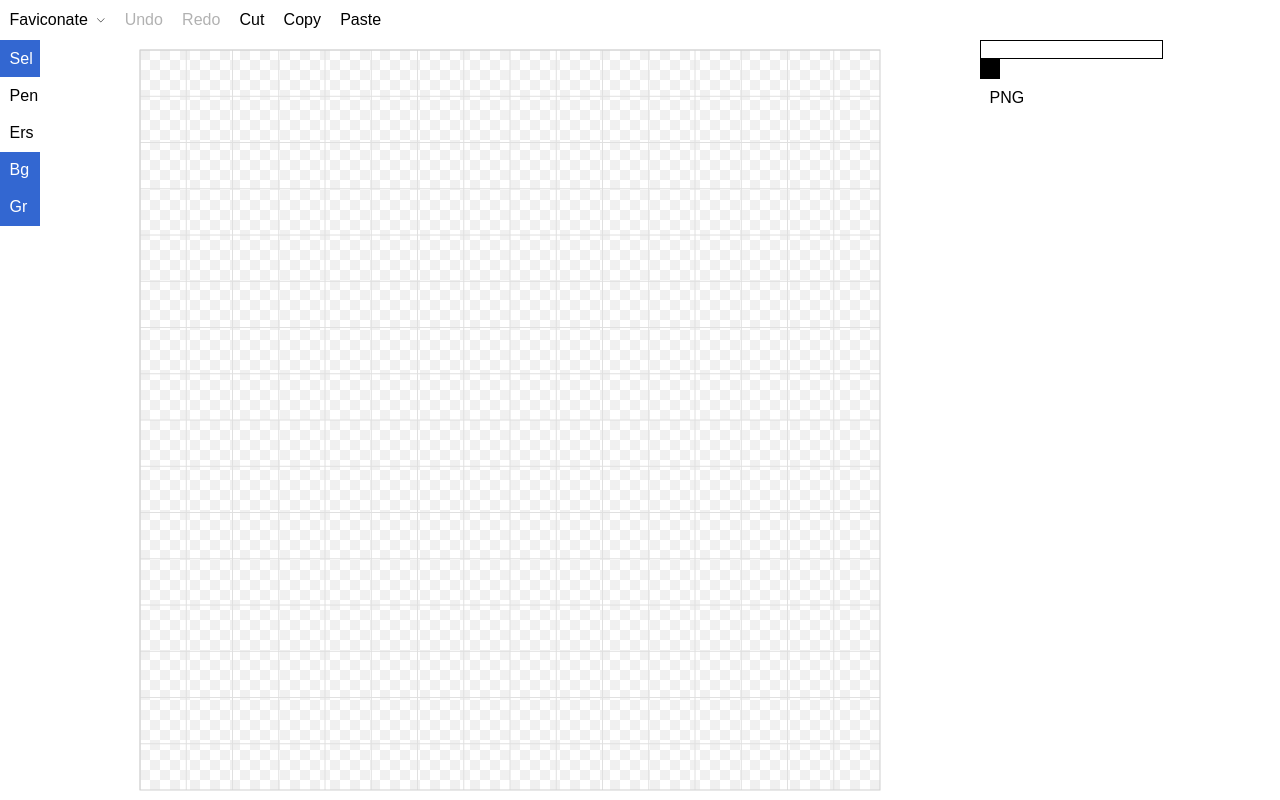
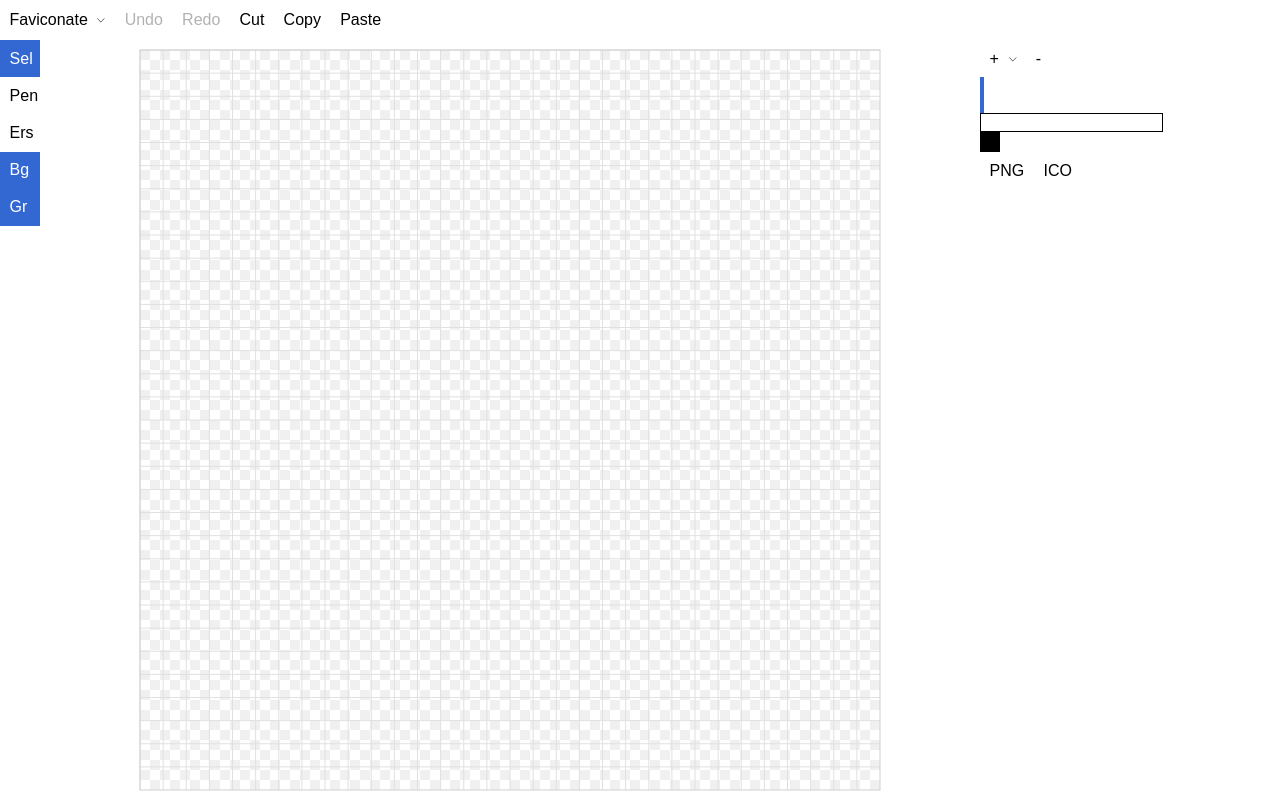
Before and after one commit to menendezpoo/faviconate, a React (Create React App) app: page / in a window 1280 px wide. Built offline with nearby package versions, Linux system fonts and the light colour scheme; the HTML template or start-up script is replaced by a standard one.

Commit message:
Add support for multiple icons on editor/state

```diff
--- a/src/components/App.tsx
+++ b/src/components/App.tsx
@@ -10,11 +10,13 @@ import {PencilTool} from "../model/tools/PencilTool";
 import {Color} from "../hui/helpers/Color";
 import {ColorPicker} from "../hui/items/ColorPicker";
 import {PreviewPanel} from "./PreviewPanel";
-import {IconEditorTool} from "../model/IconEditor";
+import {IconDocument, IconEditorTool} from "../model/IconEditor";
 import {SelectionTool} from "../model/tools/SelectionTool";
 import {IconService} from "../model/IconService";
-import {makeSz} from "../hui/helpers/Rectangle";
 import {MenuItem} from "../hui/items/MenuItem";
+import {makeSz, Size} from "../hui/helpers/Rectangle";
+
+const DEFAULT_ICON = makeSz(32, 32);
 
 function changeFavicon(src: string) {
     const link = document.createElement('link'),
@@ -32,8 +34,10 @@ export interface AppProps{}
 
 export interface AppState{
     controller: IconCanvasController;
+    controllers: IconCanvasController[];
+    previews: string[];
     selectedTool: IconEditorTool | null;
-    previewCanvas: HTMLCanvasElement | null;
+    currentIcon: number;
     undos: number;
     redos: number;
     showBackground: boolean;
@@ -45,20 +49,101 @@ export class App extends React.Component<AppProps, AppState>{
     constructor(props: AppProps) {
         super(props);
 
-        const controller = new IconCanvasController();
+        this.state = this.newDocumentState(DEFAULT_ICON);
+
+        const icon = this.state.controller.editor.document.icon;
+
+        IconService.asBlobUrl(icon).then(data => this.setState({previews: [data]}));
+
+    }
+
+    private newDocumentState(size: Size): AppState{
+        const icon = IconService.newIcon(size.width, size.height);
+        const controller = this.createController({icon});
         const selectedTool = new SelectionTool(controller);
 
-        this.state = {
+        return {
             controller,
-            previewCanvas: null,
             selectedTool,
+            controllers: [controller],
+            currentIcon: 0,
+            previews: [],
             undos: 0,
             redos: 0,
             showBackground: true,
             showGrid: true,
         }
+    }
 
-        this.usePen();
+    private newDocument(size: number){
+
+        const icon = IconService.newIcon(size, size)
+        const doc = {icon};
+        const controller = this.createController(doc);
+
+        this.setState({
+            controller,
+            controllers: [controller],
+            previews: [],
+            selectedTool: new SelectionTool(controller)
+        });
+    }
+
+    private async newIconEntry(size: number){
+
+        const blob = await IconService.asBlobWithMime(this.state.controller.editor.document.icon );
+        const icon = await IconService.fromFile(blob, makeSz(size, size), true);
+        const doc = {icon};
+        const controller = this.createController(doc);
+        const selectedTool = new SelectionTool(controller);
+        const controllers = [...this.state.controllers, controller];
+        const currentIcon = controllers.length - 1;
+
+        (selectedTool as SelectionTool).selectAll();
+
+        IconService.asBlobUrl(icon).then(data => {
+
+            const previews = [...this.state.previews, data];
+            this.setState({
+                controller,
+                controllers,
+                selectedTool,
+                currentIcon,
+                previews
+            });
+        })
+    }
+
+    private removeIconEntry(){
+
+        let current = this.state.currentIcon;
+        let controllers = this.state.controllers.filter((item, i) => i !== current);
+        let previews = this.state.previews.filter((item, i) => i !== current);
+        let controller: IconCanvasController;
+        let currentIcon = 0;
+
+        if (controllers.length == 0){
+            controller =this.createController({icon: IconService.newIcon(DEFAULT_ICON.width, DEFAULT_ICON.height)});
+            controllers = [controller];
+            const selectedTool = new SelectionTool(controller)
+
+            IconService.asBlobUrl(controller.editor.document.icon)
+                .then(data => {
+                    this.setState({
+                        controllers, controller, currentIcon, selectedTool, previews: [data]
+                    })
+                });
+
+        }else{
+
+            controller = controllers[currentIcon];
+
+            this.setState({
+                controllers, controller, currentIcon, previews, selectedTool: controller.tool
+            });
+        }
+
+
     }
 
     private appDragOver(e: React.DragEvent<HTMLDivElement>){
@@ -74,7 +159,6 @@ export class App extends React.Component<AppProps, AppState>{
                 const file = item.getAsFile();
 
                 if (file){
-                    console.log(`${file.name} -> ${file.size}`);
                     this.importFile(file);
                 }else{
                     console.log(`Can't get as file`)
@@ -168,13 +252,30 @@ export class App extends React.Component<AppProps, AppState>{
         }
     }
 
-    private newDocument(size: number){
+    private createController(doc: IconDocument): IconCanvasController{
 
-        const icon = IconService.newIcon(size, size)
-        const doc = {icon};
         const controller = new IconCanvasController(doc);
 
-        this.setState({controller, previewCanvas: controller.editor.getImageCanvas()});
+        controller.editor.documentSubmitted = () => {
+
+            const previews = [...this.state.previews];
+            const icon = this.state.controller.editor.document.icon;
+
+            IconService.asBlobUrl(icon).then(data => {
+                previews[this.state.currentIcon] = data;
+                this.setState({previews});
+            });
+        };
+
+        return controller;
+    }
+
+    private goToIcon(currentIcon: number){
+
+        const controller = this.state.controllers[currentIcon];
+        const selectedTool = controller.tool;
+
+        this.setState({controller, currentIcon, selectedTool});
     }
 
     private download(format: DownloadFormat){
@@ -233,6 +334,13 @@ export class App extends React.Component<AppProps, AppState>{
                 this.cut();
                 e.preventDefault();
 
+            }else if(e.key === 'a' && ctrlMeta){
+                if (!(this.state.selectedTool instanceof SelectionTool)){
+                    this.useSelection();
+                }
+                setTimeout(() => (this.state.selectedTool as SelectionTool).selectAll());
+                e.preventDefault();
+
             }
 
         });
@@ -286,17 +394,30 @@ export class App extends React.Component<AppProps, AppState>{
         </>;
 
         const sideBar = <>
-            <PreviewPanel canvas={this.state.previewCanvas}/>
+            <Button text={`+`} onClick={() => this.newIconEntry(16)}>
+                <MenuItem text={`16 x 16`} onActivate={() => this.newIconEntry(16)}/>
+                <MenuItem text={`32 x 32`} onActivate={() => this.newIconEntry(32)}/>
+                <MenuItem text={`64 x 64`} onActivate={() => this.newIconEntry(64)}/>
+                <MenuItem text={`128 x 128`} onActivate={() => this.newIconEntry(128)}/>
+                <MenuItem text={`256 x 256`} onActivate={() => this.newIconEntry(256)}/>
+            </Button>
+            <Button text={`-`} disabled={this.state.controllers.length === 0} onClick={() => this.removeIconEntry()}/>
+            <div>
+                {this.state.previews.map((item, index) => (
+                    <PreviewPanel
+                        key={item}
+                        data={item}
+                        selected={index === this.state.currentIcon}
+                        onActivate={() => this.goToIcon(index)}/>
+                ))}
+            </div>
             <ColorPicker colorPicked={color => this.colorPick(color) } />
             <Button text={`PNG`} onClick={() => this.download('png')}/>
+            <Button text={`ICO`} onClick={() => this.download('ico')}/>
         </>;
 
-        this.state.controller.editor.documentSubmitted = () => {
-            this.setState({previewCanvas: this.state.controller.editor.getImageCanvas()});
-        };
-
-        if (this.state.previewCanvas){
-            changeFavicon(this.state.previewCanvas.toDataURL());
+        if (this.state.previews[this.state.currentIcon]){
+            changeFavicon(this.state.previews[this.state.currentIcon]);
         }
 
         controller.tool = this.state.selectedTool;
--- a/src/components/PreviewPanel.scss
+++ b/src/components/PreviewPanel.scss
@@ -1,5 +1,9 @@
 .preview-panel{
 
+  border-left: 4px solid transparent;
 
+  &.selected{
+    border-left-color: Highlight;
+  }
 
 }
--- a/src/components/PreviewPanel.tsx
+++ b/src/components/PreviewPanel.tsx
@@ -1,27 +1,31 @@
 import * as React from "react";
 import {RefObject} from "react";
+import {Callable} from "../hui/helpers/hui";
 
 export interface PreviewPanelProps{
-    canvas: HTMLCanvasElement | null;
+    data: string;
+    onActivate?: Callable;
+    selected?: boolean;
 }
 
 export class PreviewPanel extends React.Component<PreviewPanelProps>{
 
     ref: RefObject<HTMLDivElement> = React.createRef();
 
-    private updateCanvas(){
-        if (this.ref.current && this.props.canvas){
-            this.ref.current.innerHTML = '';
-            this.ref.current.appendChild(this.props.canvas);
+    private onActivate(){
+        if (this.props.onActivate){
+            this.props.onActivate();
         }
     }
 
     render() {
 
-        this.updateCanvas();
-
         return (
-            <div ref={this.ref} className={`preview-panel`}>
+            <div
+                ref={this.ref}
+                onClick={() => this.onActivate()}
+                className={`preview-panel ${this.props.selected ? 'selected' : ''}`}>
+                <img src={this.props.data} alt=""/>
             </div>
         );
     }
--- a/src/index.scss
+++ b/src/index.scss
@@ -1,3 +1,4 @@
 
 @import "components/CanvasView";
+@import "components/PreviewPanel";
 @import "components/App";
--- /dev/null
+++ b/src/model/BlobComposer.ts
@@ -0,0 +1,40 @@
+export class BlobComposer{
+
+    private data: Uint8ClampedArray = new Uint8ClampedArray(0);
+
+    getBlob(): Blob{
+        return new Blob([this.data.buffer]);
+    }
+
+    async writeBlob(blob: Blob){
+        this.writeBuffer(await blob.arrayBuffer());
+    }
+
+    writeBuffer(buff: ArrayBuffer){
+        this.writeUint8Clamped(new Uint8ClampedArray(buff));
+    }
+
+    writeUint8Clamped(arr: Uint8ClampedArray){
+        const data = new Uint8ClampedArray(this.data.length + arr.length);
+        data.set(this.data, 0);
+        data.set(arr, this.data.length);
+        this.data = data;
+    }
+
+    writeInt32LE(n: number){
+        this.writeUint8Clamped(new Uint8ClampedArray([
+            (n & 0xff),
+            (n & 0xff00) >>> 8,
+            (n & 0xff0000) >>> 16,
+            (n & 0xff000000) >>> 24,
+        ]));
+    }
+
+    writeInt16LE(n: number){
+        this.writeUint8Clamped(new Uint8ClampedArray([
+            (n & 0xff),
+            (n & 0xff00) >>> 8,
+        ]));
+    }
+
+}
--- a/src/model/IconEditor.ts
+++ b/src/model/IconEditor.ts
@@ -36,21 +36,4 @@ export class IconEditor extends Editor<IconDocument>{
         return newDocument;
     }
 
-    getImageCanvas(): HTMLCanvasElement{
-
-        const canvas: HTMLCanvasElement = document.createElement('canvas');
-        const icon = this.document.icon;
-        canvas.width = this.document.icon.width;
-        canvas.height = this.document.icon.height;
-
-        const ctx = canvas.getContext('2d');
-
-        if (ctx){
-            ctx.putImageData(new ImageData(icon.data, icon.width, icon.height), 0, 0);
-        }
-
-        return canvas;
-
-    }
-
 }
--- a/src/model/IconService.ts
+++ b/src/model/IconService.ts
@@ -3,6 +3,11 @@ import {makePt, makeSz, Point, Rectangle, scaleToContain, Size} from "../hui/hel
 import {Color} from "../hui/helpers/Color";
 import {InvalidRegionError, MemoryError} from "./errors";
 import {ImageService} from "./ImageService";
+import {BlobComposer} from "./BlobComposer";
+
+export interface IconDirectory{
+    icons: Icon[];
+}
 
 export class IconService{
 
@@ -28,7 +33,7 @@ export class IconService{
 
     }
 
-    static asBlobWithMime(icon: Icon, mime: string): Promise<Blob>{
+    static asBlobWithMime(icon: Icon, mime: string = 'image/png'): Promise<Blob>{
         return new Promise<Blob>((resolve, reject) => {
 
             const canvas = this.asCanvas(icon);
@@ -42,6 +47,43 @@ export class IconService{
             }, mime);
 
         });
+    }
+
+    static async asBlobUrl(icon: Icon, mime: string = 'image/png'): Promise<string>{
+        const blob = await this.asBlobWithMime(icon, mime);
+        return URL.createObjectURL(blob);
+    }
+
+    static async asIcoBlob(icon: Icon): Promise<Blob>{
+
+        const composer = new BlobComposer();
+        const pngBlob = await this.asBlobWithMime(icon, 'image/png');
+
+
+        // ICONDIR structure
+        composer.writeUint8Clamped(new Uint8ClampedArray([
+            0, 0, // 2B	Reserved. Must always be 0.
+            1, 0, // 2B Specifies image type: 1 for icon (.ICO) image, 2 for cursor (.CUR) image. Other values are invalid.
+            1, 0, // 2b Specifies number of images in the file.
+        ]));
+
+        // ICONDIRENTRY
+        composer.writeUint8Clamped(new Uint8ClampedArray([
+            icon.width === 256 ? 0 : icon.width,    // 1B Specifies image width in pixels. Can be any number between 0 and 255. Value 0 means image width is 256 pixels.
+            icon.height === 256 ? 0 : icon.height,  // 1B Specifies image height in pixels. Can be any number between 0 and 255. Value 0 means image height is 256 pixels.
+            0,                                      // 1B Specifies number of colors in the color palette. Should be 0 if the image does not use a color palette.
+            0,                                      // 1B Reserved. Should be 0
+            1, 0,                                   // 2B Specifies color planes. Should be 0 or 1
+            8, 0,                                   // 2B Specifies bits per pixel
+        ]));
+
+        composer.writeInt32LE(pngBlob.size);
+        composer.writeInt32LE(22);
+
+        await composer.writeBlob(pngBlob);
+
+        return composer.getBlob();
+
     }
 
     static asImageData(icon: Icon): ImageData{
@@ -97,7 +139,7 @@ export class IconService{
 
     }
 
-    static async fromFile(file: Blob, contain?: Size): Promise<Icon>{
+    static async fromFile(file: Blob, contain?: Size, allowScaleUp = false): Promise<Icon>{
 
         const image = await ImageService.fromFile(file);
         let width = image.width;
@@ -105,7 +147,7 @@ export class IconService{
 
         if (contain){
             const actual = makeSz(width, height);
-            const contained = actual.width > contain.width && actual.height > contain.height ?  scaleToContain(contain, actual) : actual;
+            const contained = (actual.width > contain.width && actual.height > contain.height) || allowScaleUp ?  scaleToContain(contain, actual) : actual;
             width = Math.round(contained.width);
             height = Math.round(contained.height);
         }
--- a/src/model/ImageService.ts
+++ b/src/model/ImageService.ts
@@ -1,6 +1,5 @@
 import {FileError, InvalidImageError, MemoryError} from "./errors";
 import {makeSz, scaleToContain, Size} from "../hui/helpers/Rectangle";
-import {Icon} from "./Icon";
 
 const REDUCE_MARGIN = 256;
 
@@ -51,7 +50,7 @@ export class ImageService{
 
         const imageData = cx.getImageData(0,0, reducedSize.width, reducedSize.height);
 
-        if (size.width < REDUCE_MARGIN || size.height < REDUCE_MARGIN){
+        if (size.width <= REDUCE_MARGIN || size.height <= REDUCE_MARGIN){
             return this.resample(imageData, size);
         }else{
             return imageData.data;
--- a/src/model/tools/SelectionTool.ts
+++ b/src/model/tools/SelectionTool.ts
@@ -1,13 +1,12 @@
 import {IconDocument, IconEditor, IconEditorTool} from "../IconEditor";
 import {KeyEvent, KeyEventResult, PointingEvent, PointingEventResult} from "../../components/CanvasView";
-import {makePt, Point, Rectangle} from "../../hui/helpers/Rectangle";
+import {makePt, makeSz, Point, Rectangle} from "../../hui/helpers/Rectangle";
 import {IconCanvasController} from "../IconCanvasController";
 import {Icon} from "../Icon";
 import {IconService} from "../IconService";
 import {NoSelectionError} from "../errors";
 
 export class SelectionTool implements IconEditorTool{
-
 
     private selecting = false;
     private dragging = false;
@@ -20,16 +19,20 @@ export class SelectionTool implements IconEditorTool{
         this.editor = controller.editor;
     }
 
-    private clipOutSelection(): {buffer: Icon, sprite: Icon}{
+    private clipOutSelection(document?: IconDocument): {buffer: Icon, sprite: Icon}{
 
-        if (!this.document.selectionRegion){
+        if(!document){
+            document = this.document;
+        }
+
+        if (!document.selectionRegion){
             throw new Error();
         }
 
-        const buffer = IconService.clone(this.document.icon);
-        const sprite = IconService.fromIcon(buffer, this.document.selectionRegion);
+        const buffer = IconService.clone(document.icon);
+        const sprite = IconService.fromIcon(buffer, document.selectionRegion);
 
-        IconService.region32(buffer, this.document.selectionRegion,
+        IconService.region32(buffer, document.selectionRegion,
             (index, current) => {
                 buffer.data[index] = 0
                 buffer.data[index + 1] = 0
@@ -59,11 +62,14 @@ export class SelectionTool implements IconEditorTool{
             return;
         }
 
-        const newDoc = this.editor.cloneDocument();
         const {buffer, sprite} = this.clipOutSelection();
-        newDoc.selectionBuffer = buffer;
-        newDoc.selectionSprite = sprite;
-        this.editor.setDocument(newDoc);
+
+        this.editor.setDocument({
+            ...this.editor.cloneDocument(),
+            selectionBuffer: buffer,
+            selectionSprite: sprite,
+        });
+
         this.selecting = false;
     }
 
@@ -160,6 +166,27 @@ export class SelectionTool implements IconEditorTool{
         );
     }
 
+    selectRegion(selectionRegion: Rectangle){
+        const icon = this.document.icon;
+        const doc: IconDocument = {
+            ...this.editor.cloneDocument(),
+            selectionRegion: Rectangle.fromSize(makeSz(icon.width, icon.height))
+        };
+
+        const {buffer, sprite} = this.clipOutSelection(doc);
+
+        this.editor.transact({
+            ...doc,
+            selectionBuffer: buffer,
+            selectionSprite: sprite,
+        });
+    }
+
+    selectAll(){
+        const icon = this.document.icon;
+        this.selectRegion(Rectangle.fromSize(makeSz(icon.width, icon.height)));
+    }
+
     clearSelection(){
         const newDoc = this.editor.cloneDocument();
 
@@ -254,7 +281,6 @@ export class SelectionTool implements IconEditorTool{
 
     keyDown(e: KeyEvent): KeyEventResult | void {
 
-
         if (e.key == 'Escape'){
             this.clearSelection();
 
```
Also changed, not shown: src/components/CanvasView.tsx (+3 -11 lines), src/model/IconCanvasController.ts (+12 -2 lines), 2 other files (tests, documents, lock files or other folders).
